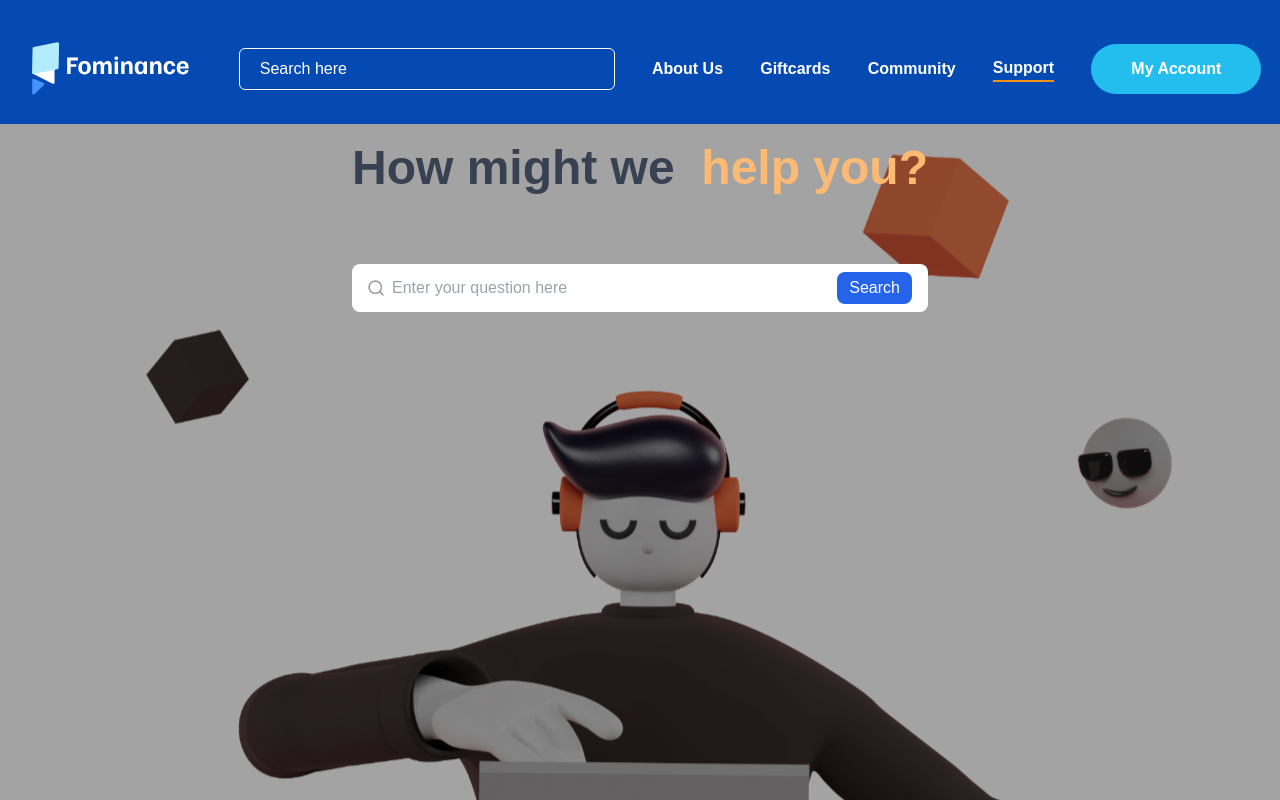
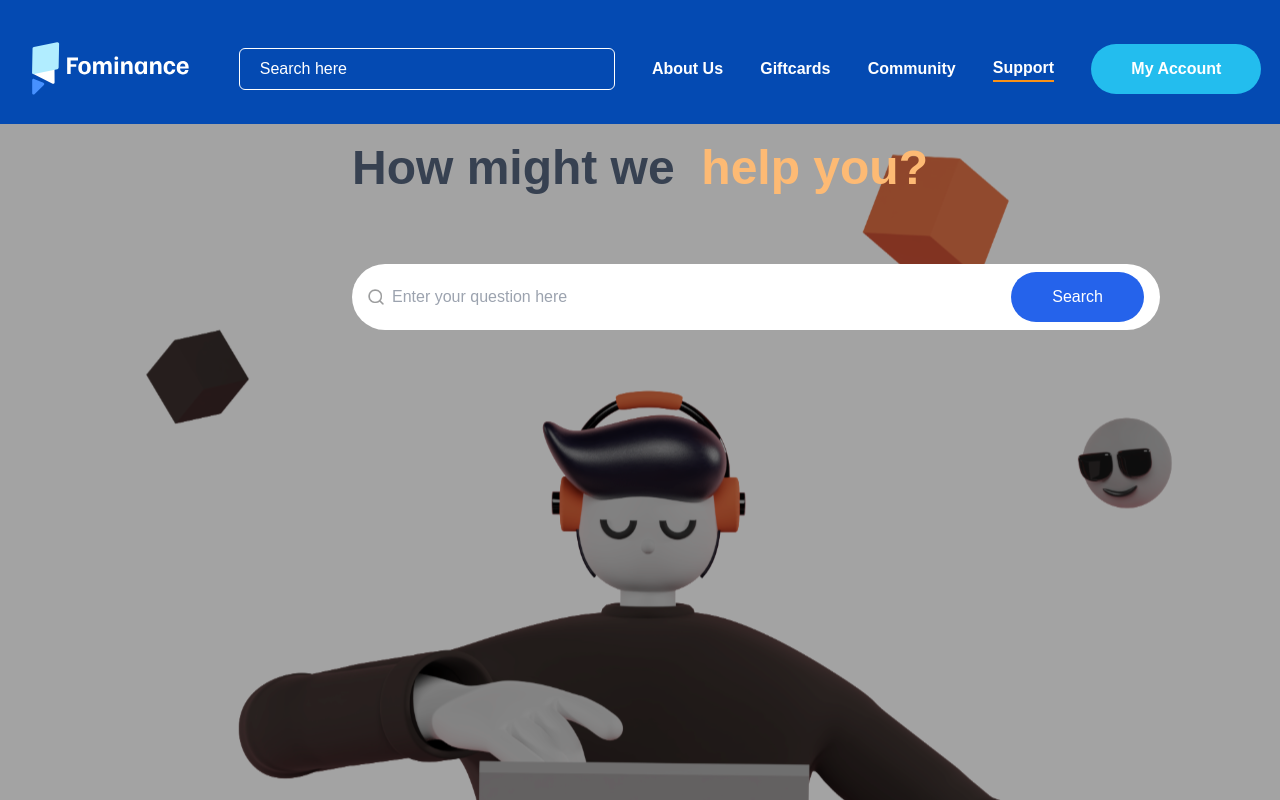
Before and after one commit to Henrichy/Fominance_update, a React (Vite) app: page /support/faq in a window 1280 px wide. Shown: the top 800 px of the page. Built offline with nearby package versions, Linux system fonts and the light colour scheme; a web font is replaced by a local one.

Commit message:
Fixing some bugs

```diff
--- a/src/components/Faq.jsx
+++ b/src/components/Faq.jsx
@@ -68,10 +68,10 @@ function Faq (){
                 <img className='w-[100vw]' src={sallyA} alt="" />
                 <h1 className='absolute top-[20px] flex text-gray-700 font-bold text-5xl'>How might we <h2 className="text-orange-300">&nbsp; help you?</h2></h1>
                 <div className='inputt'>
-                    <div className="therelative relative   bg-white flex rounded-lg items-center justify-around px-4 py-2 gap-2">
+                    <div className="therelative relative  w-[808px] h-[66px] bg-white flex rounded-full  items-center justify-around px-4 py-2 gap-2">
                         <img className="h-4 w-auto absolute left-4 top-2.2" src={icon} alt="Logo" />
-                        <input type="text" className="focus:outline-none ml-6 w-full" placeholder="Enter your question here" />
-                        <button className="bg-blue-600 h-8 pl-3 pr-3 text-white rounded-lg">Search</button>
+                        <input type="text" className="focus:outline-none ml-6 w-full h-full" placeholder="Enter your question here" />
+                        <button className="bg-blue-600 pl-3 pr-3 w-[162px] h-[50px] text-white rounded-full">Search</button>
                     </div>
                 </div>
             </div>
@@ -79,19 +79,19 @@ function Faq (){
 
         <div className="conta flex justify-center flex-col items-center">
             <div className="flex justify-center z-10 mt-[-90px] items-center gap-14 flex-wrap py-10 w-[70%]">
-                <div className={`flex pointer flex-col justify-center items-center bg-white shadow-lg rounded-md p-12 ${isGiftcardClicked ? 'bg-blue-100' : ''}`} onClick={handleGiftcardClick}>
+                <div className={`flex pointer flex-col justify-center items-center bg-white shadow-lg rounded-md p-12 ${isGiftcardClicked ? 'bg-gray-300' : ''}`} onClick={handleGiftcardClick}>
                     <img className="w-[200px] h-[150px]" src={Saly29} alt="" />
                     <h3 className="font-semibold">Giftcards</h3>
                 </div>
-                <div className={`flex pointer flex-col justify-center items-center bg-white shadow-lg rounded-md p-12 ${isAccClicked ? 'bg-blue-100' : ''}`} onClick={handleAccClick}>
+                <div className={`flex pointer flex-col justify-center items-center bg-white shadow-lg rounded-md p-12 ${isAccClicked ? 'bg-gray-300' : ''}`} onClick={handleAccClick}>
                     <img className="w-[200px] h-[150px]" src={Saly12} alt="" />
                     <h3 className="font-semibold">Accounts and Login</h3>
                 </div>
-                <div className={`flex pointer flex-col justify-center items-center bg-white shadow-lg rounded-md p-12 ${isOrderClicked ? 'bg-blue-100' : ''}`} onClick={handleOrderClick}>
+                <div className={`flex pointer flex-col justify-center items-center bg-white shadow-lg rounded-md p-12 ${isOrderClicked ? 'bg-gray-300' : ''}`} onClick={handleOrderClick}>
                     <img className="w-[200px] h-[150px]" src={Saly45} alt="" />
                     <h3 className="font-semibold">Ordering and Payment</h3>
                 </div>
-                <div className={`flex pointer flex-col justify-center items-center bg-white shadow-lg rounded-md p-12 ${isSecClicked ? 'bg-blue-100' : ''}`} onClick={handleSecClick}>
+                <div className={`flex pointer flex-col justify-center items-center bg-white shadow-lg rounded-md p-12 ${isSecClicked ? 'bg-gray-300' : ''}`} onClick={handleSecClick}>
                     <img className="w-[200px] h-[150px]" src={Saly27} alt="" />
                     <h3 className="font-semibold">2FA and Security</h3>
                 </div>
@@ -119,7 +119,7 @@ const FadeInSection = ({ children }) => {
         setVisible(true);
     }, []);
     return (
-        <div className={isVisible ? 'fade-in' : 'hidden'}>
+        <div className={isVisible ? 'fade-in ' : 'hidden'}>
             {children}
         </div>
     );
```
Also changed, not shown: src/components/Blogpost.jsx (line endings or trailing spaces).
